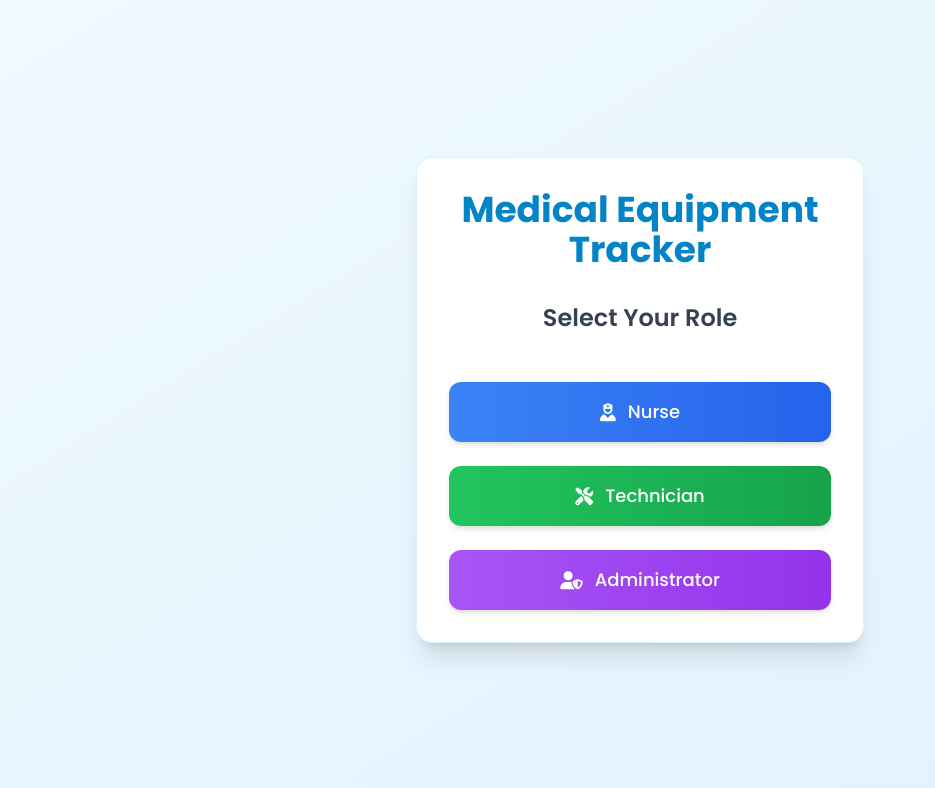
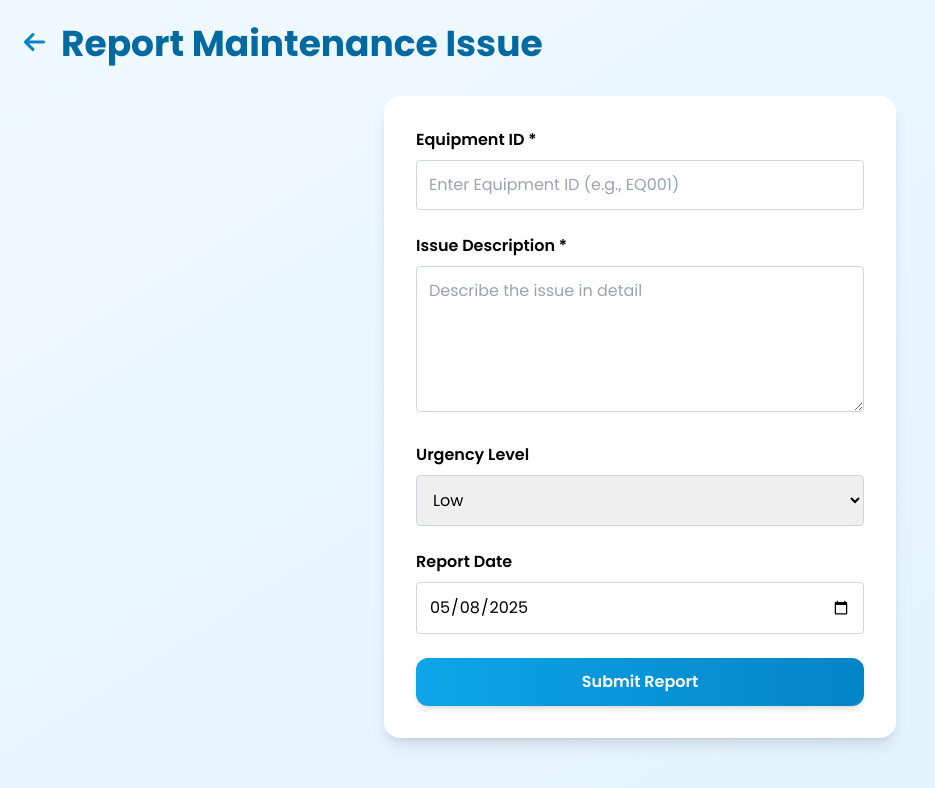
Before and after one commit to IANKERBYY/medical-equipment-tracking-system, a React (Create React App) app: page /maintenance/report in a window 1280 px wide. Before the commit this address led to /. Shown: the top 788 px of the page, without its empty margins (0-935 px from the left). Built offline with nearby package versions, Linux system fonts and the light colour scheme.

Commit message:
Add src/screens/MaintenanceReportScreen.js 1746740371967

```diff
--- a/src/screens/MaintenanceReportScreen.js
+++ b/src/screens/MaintenanceReportScreen.js
@@ -1,161 +1,110 @@
-import React, { useState, useEffect } from 'react';
-import { View, Text, TouchableOpacity, TextInput } from 'react-native-web';
-import { useNavigate, useLocation } from 'react-router-dom';
-import { equipment } from '../data/mockData';
+import React, { useState } from 'react';
+import { useNavigate } from 'react-router-dom';
 
 const MaintenanceReportScreen = () => {
   const navigate = useNavigate();
-  const location = useLocation();
-  const [currentUser, setCurrentUser] = useState(null);
-  const [selectedEquipment, setSelectedEquipment] = useState(null);
-  const [issueDescription, setIssueDescription] = useState('');
-  const [priority, setPriority] = useState('medium');
+  const [equipmentId, setEquipmentId] = useState('');
+  const [reportDescription, setReportDescription] = useState('');
+  const [urgency, setUrgency] = useState('Low');
+  const [reportDate, setReportDate] = useState(new Date().toISOString().split('T')[0]);
   const [submitted, setSubmitted] = useState(false);
 
-  useEffect(() => {
-    const user = JSON.parse(localStorage.getItem('currentUser'));
-    if (!user || user.role !== 'nurse') {
-      navigate('/');
+  const handleSubmit = (e) => {
+    e.preventDefault();
+    if (!equipmentId || !reportDescription) {
+      alert('Please fill in all required fields.');
       return;
     }
-    setCurrentUser(user);
-
-    // If equipment was pre-selected (coming from equipment details)
-    if (location.state?.equipmentId) {
-      const found = equipment.find(eq => eq.id === location.state.equipmentId);
-      if (found) setSelectedEquipment(found);
-    }
-  }, [navigate, location]);
-
-  const handleSubmit = () => {
-    if (!selectedEquipment || !issueDescription) return;
-
-    // In a real app, this would make an API call
-    // For demo, we'll just show a success message
+    // Simulate submission
     setSubmitted(true);
-    setTimeout(() => {
-      navigate('/home');
-    }, 2000);
-  };
-
-  const priorityColors = {
-    low: 'bg-green-100 text-green-800',
-    medium: 'bg-yellow-100 text-yellow-800',
-    high: 'bg-red-100 text-red-800'
   };
 
   return (
-    <View className="min-h-screen bg-gray-100 p-4">
-      {/* Header */}
-      <View className="flex flex-row items-center mb-6">
-        <TouchableOpacity onPress={() => navigate('/home')} className="mr-4">
-          <i className="fas fa-arrow-left text-2xl text-gray-600"></i>
-        </TouchableOpacity>
-        <Text className="text-2xl font-bold">Report Equipment Issue</Text>
-      </View>
+    <div className="min-h-screen bg-gradient-to-br from-primary-50 to-primary-100 p-6">
+      <header className="mb-8 flex items-center">
+        <button
+          onClick={() => navigate('/home')}
+          className="mr-4 text-primary-600 hover:text-primary-700 transition-colors duration-200"
+        >
+          <i className="fas fa-arrow-left text-2xl"></i>
+        </button>
+        <h1 className="text-4xl font-bold text-primary-700">Report Maintenance Issue</h1>
+      </header>
 
-      {submitted ? (
-        <View className="bg-green-100 border border-green-400 text-green-700 px-4 py-3 rounded relative">
-          <Text className="font-bold">Success!</Text>
-          <Text>Your maintenance report has been submitted. Redirecting...</Text>
-        </View>
+      {!submitted ? (
+        <form onSubmit={handleSubmit} className="bg-white rounded-2xl shadow-lg p-8 max-w-lg mx-auto">
+          <div className="mb-6">
+            <label className="block font-semibold mb-2" htmlFor="equipmentId">Equipment ID *</label>
+            <input
+              id="equipmentId"
+              type="text"
+              className="w-full border border-gray-300 rounded p-3"
+              placeholder="Enter Equipment ID (e.g., EQ001)"
+              value={equipmentId}
+              onChange={(e) => setEquipmentId(e.target.value)}
+              required
+            />
+          </div>
+
+          <div className="mb-6">
+            <label className="block font-semibold mb-2" htmlFor="reportDescription">Issue Description *</label>
+            <textarea
+              id="reportDescription"
+              className="w-full border border-gray-300 rounded p-3"
+              rows="5"
+              placeholder="Describe the issue in detail"
+              value={reportDescription}
+              onChange={(e) => setReportDescription(e.target.value)}
+              required
+            ></textarea>
+          </div>
+
+          <div className="mb-6">
+            <label className="block font-semibold mb-2" htmlFor="urgency">Urgency Level</label>
+            <select
+              id="urgency"
+              className="w-full border border-gray-300 rounded p-3"
+              value={urgency}
+              onChange={(e) => setUrgency(e.target.value)}
+            >
+              <option>Low</option>
+              <option>Medium</option>
+              <option>High</option>
+              <option>Critical</option>
+            </select>
+          </div>
+
+          <div className="mb-6">
+            <label className="block font-semibold mb-2" htmlFor="reportDate">Report Date</label>
+            <input
+              id="reportDate"
+              type="date"
+              className="w-full border border-gray-300 rounded p-3"
+              value={reportDate}
+              onChange={(e) => setReportDate(e.target.value)}
+            />
+          </div>
+
+          <button
+            type="submit"
+            className="w-full bg-gradient-to-r from-primary-500 to-primary-600 text-white font-semibold py-3 rounded-xl shadow-md hover:from-primary-600 hover:to-primary-700 transition-all duration-200"
+          >
+            Submit Report
+          </button>
+        </form>
       ) : (
-        <View className="bg-white rounded-lg shadow-lg p-6 space-y-6">
-          {/* Equipment Selection */}
-          {!selectedEquipment && (
-            <View>
-              <Text className="text-lg font-semibold mb-4">Select Equipment</Text>
-              <View className="space-y-3">
-                {equipment.map((eq) => (
-                  <TouchableOpacity
-                    key={eq.id}
-                    className={`p-4 rounded-lg border-2 ${
-                      selectedEquipment?.id === eq.id
-                        ? 'border-blue-500 bg-blue-50'
-                        : 'border-gray-200'
-                    }`}
-                    onPress={() => setSelectedEquipment(eq)}
-                  >
-                    <Text className="font-semibold">{eq.name}</Text>
-                    <Text className="text-gray-600">ID: {eq.id}</Text>
-                    <Text className="text-gray-600">Location: {eq.location}</Text>
-                  </TouchableOpacity>
-                ))}
-              </View>
-            </View>
-          )}
-
-          {/* Selected Equipment Info */}
-          {selectedEquipment && (
-            <View className="bg-gray-50 p-4 rounded-lg">
-              <View className="flex flex-row justify-between items-start">
-                <View>
-                  <Text className="font-semibold">{selectedEquipment.name}</Text>
-                  <Text className="text-gray-600">ID: {selectedEquipment.id}</Text>
-                  <Text className="text-gray-600">Location: {selectedEquipment.location}</Text>
-                </View>
-                <TouchableOpacity
-                  onPress={() => setSelectedEquipment(null)}
-                  className="text-blue-500"
-                >
-                  <Text>Change</Text>
-                </TouchableOpacity>
-              </View>
-            </View>
-          )}
-
-          {/* Issue Description */}
-          <View>
-            <Text className="text-lg font-semibold mb-2">Issue Description</Text>
-            <TextInput
-              multiline
-              numberOfLines={4}
-              className="border-2 border-gray-200 rounded-lg p-3"
-              placeholder="Describe the issue in detail..."
-              value={issueDescription}
-              onChange={(e) => setIssueDescription(e.target.value)}
-            />
-          </View>
-
-          {/* Priority Selection */}
-          <View>
-            <Text className="text-lg font-semibold mb-2">Priority Level</Text>
-            <View className="flex flex-row space-x-4">
-              {['low', 'medium', 'high'].map((level) => (
-                <TouchableOpacity
-                  key={level}
-                  className={`flex-1 p-3 rounded-lg ${
-                    priority === level
-                      ? priorityColors[level]
-                      : 'bg-gray-100'
-                  }`}
-                  onPress={() => setPriority(level)}
-                >
-                  <Text className="text-center capitalize font-semibold">
-                    {level}
-                  </Text>
-                </TouchableOpacity>
-              ))}
-            </View>
-          </View>
-
-          {/* Submit Button */}
-          <TouchableOpacity
-            className={`p-4 rounded-lg ${
-              selectedEquipment && issueDescription
-                ? 'bg-blue-500'
-                : 'bg-gray-300'
-            }`}
-            onPress={handleSubmit}
-            disabled={!selectedEquipment || !issueDescription}
+        <div className="bg-white rounded-2xl shadow-lg p-8 max-w-lg mx-auto text-center">
+          <h2 className="text-3xl font-bold text-primary-700 mb-4">Report Submitted</h2>
+          <p className="mb-6">Thank you for submitting the maintenance report. Our team will review it shortly.</p>
+          <button
+            onClick={() => navigate('/home')}
+            className="bg-primary-600 text-white font-semibold py-3 px-6 rounded-xl shadow-md hover:bg-primary-700 transition-colors duration-200"
           >
-            <Text className="text-white text-center font-semibold">
-              Submit Report
-            </Text>
-          </TouchableOpacity>
-        </View>
+            Back to Home
+          </button>
+        </div>
       )}
-    </View>
+    </div>
   );
 };
 
```
